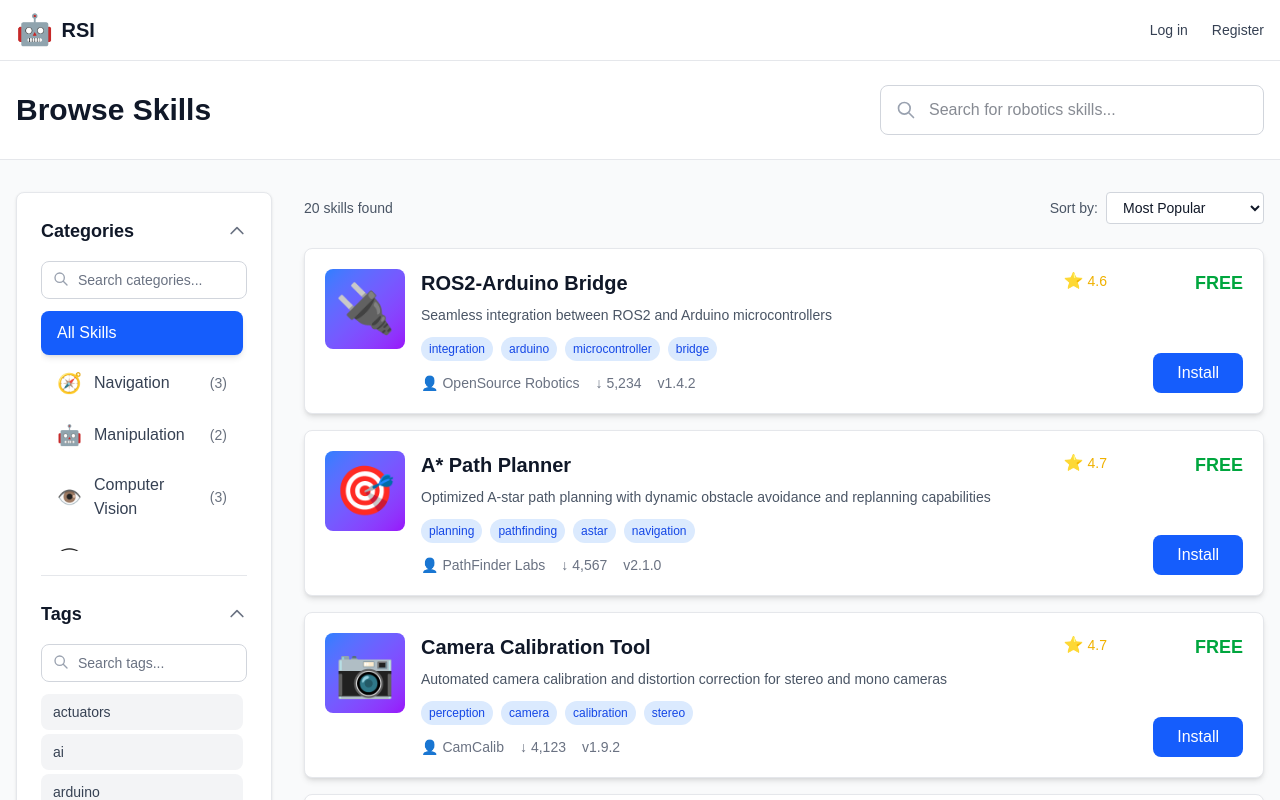
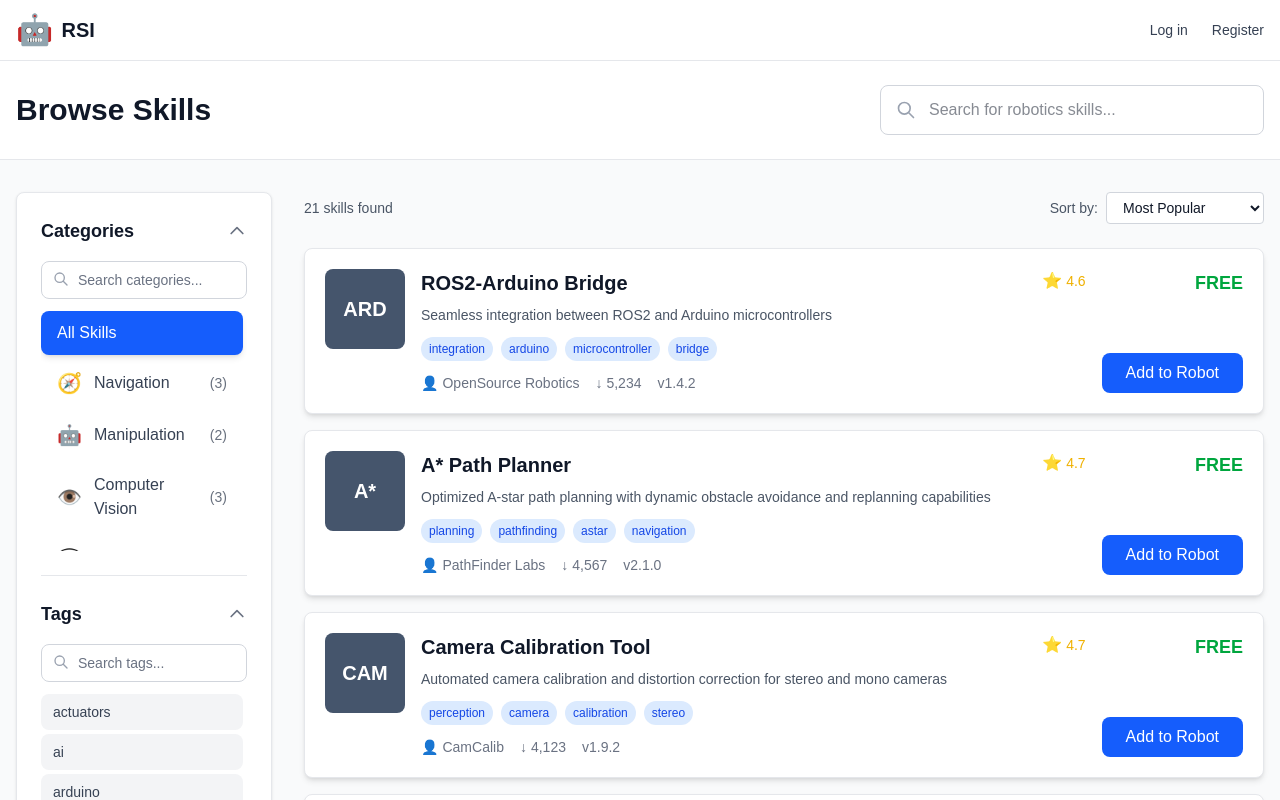
Before and after one commit to Lotru-Labs/skills-store, a Next.js app: page /browse in a window 1280 px wide. Shown: the top 800 px of the page. Built offline with nearby package versions, Linux system fonts and the light colour scheme.

Commit message:
Allow for either an icon or text for each skill

```diff
--- a/src/components/HomeClient.tsx
+++ b/src/components/HomeClient.tsx
@@ -167,7 +167,19 @@ export default function HomeClient({ initialSkills, initialCategories }: HomeCli
                 className="bg-white dark:bg-gray-900 rounded-lg p-6 border border-gray-200 dark:border-gray-700 hover:border-blue-500 dark:hover:border-blue-500 transition-colors"
               >
                 <div className="flex items-start justify-between mb-3">
-                  <div className="text-3xl">{skill.icon}</div>
+                  <div className="w-12 h-12 bg-gradient-to-br from-blue-500 to-purple-600 rounded-lg flex items-center justify-center overflow-hidden">
+                    {skill.icon && (skill.icon.startsWith('http://') || skill.icon.startsWith('https://')) ? (
+                      <img
+                        src={skill.icon}
+                        alt={skill.name}
+                        className="w-full h-full object-cover"
+                      />
+                    ) : (
+                      <span className="text-white font-bold text-sm">
+                        {skill.icon || 'SKL'}
+                      </span>
+                    )}
+                  </div>
                   {skill.isPaid && (
                     <span className="px-2 py-1 bg-green-100 dark:bg-green-900 text-green-800 dark:text-green-100 text-xs font-semibold rounded">
                       ${skill.price}
--- a/src/components/SkillCard.tsx
+++ b/src/components/SkillCard.tsx
@@ -6,34 +6,43 @@ interface SkillCardProps {
   skill: Skill;
 }
 
-// Default icon to use when no skill-specific icon is provided
-const DEFAULT_ICON = '📦';
-
-// Get category default icons as fallback
-const getCategoryIcon = (category: string): string => {
-  const categoryIcons: { [key: string]: string } = {
-    'navigation': '🧭',
-    'manipulation': '🤖',
-    'vision': '👁️',
-    'speech': '💬',
-    'planning': '🗺️',
-    'control': '🎮',
-    'perception': '📡',
-    'integration': '🔗',
+// Get category default text as fallback
+const getCategoryFallback = (category: string): string => {
+  const categoryFallbacks: { [key: string]: string } = {
+    'navigation': 'NAV',
+    'manipulation': 'MAN',
+    'vision': 'VIS',
+    'speech': 'NLP',
+    'planning': 'PLN',
+    'control': 'CTL',
+    'perception': 'PER',
+    'integration': 'INT',
+    'utilities': 'UTL',
   };
-  return categoryIcons[category] || DEFAULT_ICON;
+  return categoryFallbacks[category] || 'SKL';
 };
 
 export default function SkillCard({ skill }: SkillCardProps) {
-  // Use skill.icon if available, otherwise fall back to category icon, then to default icon
-  const displayIcon = skill.icon || getCategoryIcon(skill.category);
+  // Determine what to display: icon as image URL or text
+  const isImageUrl = skill.icon && (skill.icon.startsWith('http://') || skill.icon.startsWith('https://'));
+  const displayText = !isImageUrl ? (skill.icon || getCategoryFallback(skill.category)) : '';
 
   return (
     <div className="bg-white dark:bg-gray-800 rounded-lg shadow-md hover:shadow-lg transition-shadow duration-300 border border-gray-200 dark:border-gray-700">
       <div className="flex flex-col sm:flex-row gap-4 p-5">
-        {/* Icon Section */}
-        <div className="flex-shrink-0 flex items-center justify-center w-20 h-20 bg-gradient-to-br from-blue-500 to-purple-600 rounded-lg text-5xl">
-          {displayIcon}
+        {/* Image/Text Section */}
+        <div className={`flex-shrink-0 flex items-center justify-center w-20 h-20 rounded-lg overflow-hidden ${!isImageUrl ? 'bg-slate-600 dark:bg-slate-700' : ''}`}>
+          {isImageUrl ? (
+            <img
+              src={skill.icon}
+              alt={skill.name}
+              className="w-full h-full object-cover"
+            />
+          ) : (
+            <span className="text-white font-bold text-xl">
+              {displayText}
+            </span>
+          )}
         </div>
 
         {/* Main Content Section */}
@@ -93,7 +102,7 @@ export default function SkillCard({ skill }: SkillCardProps) {
           </div>
 
           <button className="w-full sm:w-auto px-6 py-2 bg-blue-600 hover:bg-blue-700 text-white font-medium rounded-lg transition-colors duration-200">
-            {skill.isPaid ? 'Buy Now' : 'Install'}
+            {skill.isPaid ? 'Buy for Robot' : 'Add to Robot'}
           </button>
         </div>
       </div>
--- a/src/data/db/categories.json
+++ b/src/data/db/categories.json
@@ -46,5 +46,17 @@
     "name": "Integration",
     "icon": "🔗",
     "count": 2
+  },
+  {
+    "id": "simulation",
+    "name": "Simulation",
+    "icon": "🕹️",
+    "count": 0
+  },
+  {
+    "id": "utilities",
+    "name": "Utilities",
+    "icon": "🛠️",
+    "count": 1
   }
 ]
--- a/src/data/db/skills.json
+++ b/src/data/db/skills.json
@@ -1,4 +1,21 @@
 [
+
+  {
+    "id": 0,
+    "name": "Dimensional Variable (DV)",
+    "description": "A way to keep track of units, perform math safely, and convert between different unit systems.",
+    "category": "utilities",
+    "price": 0,
+    "isPaid": false,
+    "author": "Alex Tacescu",
+    "downloads": 1105,
+    "rating": 4.5,
+    "version": "0.1.1",
+    "tags": ["units"],
+    "lastUpdated": "2025-10-05",
+    "compatibility": ["Rust", "C/C++", "Python 3.8+"],
+    "icon": "https://dv.alextac.com/img/dv_logo.webp"
+  },
   {
     "id": "1",
     "name": "Advanced SLAM Navigator",
@@ -11,10 +28,9 @@
     "rating": 4.8,
     "version": "2.3.1",
     "tags": ["slam", "navigation", "mapping", "localization"],
-    "imageUrl": "/api/placeholder/400/300",
     "lastUpdated": "2025-10-01",
     "compatibility": ["ROS2", "Python 3.8+"],
-    "icon": "🗺️"
+    "icon": "SLM"
   },
   {
     "id": "2",
@@ -28,10 +44,9 @@
     "rating": 4.9,
     "version": "1.5.0",
     "tags": ["computer-vision", "detection", "yolo", "ml"],
-    "imageUrl": "/api/placeholder/400/300",
     "lastUpdated": "2025-09-28",
     "compatibility": ["ROS2", "Python 3.9+", "CUDA 11.0+"],
-    "icon": "📦"
+    "icon": "OBJ"
   },
   {
     "id": "3",
@@ -45,10 +60,9 @@
     "rating": 4.6,
     "version": "3.0.2",
     "tags": ["manipulation", "gripper", "control", "force-feedback"],
-    "imageUrl": "/api/placeholder/400/300",
     "lastUpdated": "2025-10-05",
     "compatibility": ["ROS2", "MoveIt2"],
-    "icon": "🦾"
+    "icon": "GRP"
   },
   {
     "id": "4",
@@ -62,10 +76,9 @@
     "rating": 4.5,
     "version": "1.2.3",
     "tags": ["nlp", "speech", "voice-control", "multilingual"],
-    "imageUrl": "/api/placeholder/400/300",
     "lastUpdated": "2025-09-15",
     "compatibility": ["ROS2", "Python 3.8+"],
-    "icon": "🎤"
+    "icon": "VOC"
   },
   {
     "id": "5",
@@ -79,10 +92,9 @@
     "rating": 4.7,
     "version": "2.1.0",
     "tags": ["planning", "pathfinding", "astar", "navigation"],
-    "imageUrl": "/api/placeholder/400/300",
     "lastUpdated": "2025-10-10",
     "compatibility": ["ROS2", "C++17", "Python 3.8+"],
-    "icon": "🎯"
+    "icon": "A*"
   },
   {
     "id": "6",
@@ -96,10 +108,9 @@
     "rating": 4.4,
     "version": "1.8.5",
     "tags": ["control", "pid", "actuators", "tuning"],
-    "imageUrl": "/api/placeholder/400/300",
     "lastUpdated": "2025-09-20",
     "compatibility": ["ROS2", "Real-Time"],
-    "icon": "⚙️"
+    "icon": "PID"
   },
   {
     "id": "7",
@@ -113,10 +124,9 @@
     "rating": 4.9,
     "version": "2.0.1",
     "tags": ["lidar", "perception", "point-cloud", "sensors"],
-    "imageUrl": "/api/placeholder/400/300",
     "lastUpdated": "2025-10-08",
     "compatibility": ["ROS2", "PCL 1.12+"],
-    "icon": "📡"
+    "icon": "LDR"
   },
   {
     "id": "8",
@@ -130,10 +140,9 @@
     "rating": 4.6,
     "version": "1.4.2",
     "tags": ["integration", "arduino", "microcontroller", "bridge"],
-    "imageUrl": "/api/placeholder/400/300",
     "lastUpdated": "2025-09-30",
     "compatibility": ["ROS2", "Arduino"],
-    "icon": "🔌"
+    "icon": "ARD"
   },
   {
     "id": "9",
@@ -147,10 +156,9 @@
     "rating": 4.8,
     "version": "1.1.0",
     "tags": ["vision", "segmentation", "deep-learning", "ai"],
-    "imageUrl": "/api/placeholder/400/300",
     "lastUpdated": "2025-10-12",
     "compatibility": ["ROS2", "PyTorch", "CUDA 11.0+"],
-    "icon": "🧠"
+    "icon": "SEG"
   },
   {
     "id": "10",
@@ -164,10 +172,9 @@
     "rating": 4.5,
     "version": "2.2.0",
     "tags": ["navigation", "safety", "obstacle-avoidance", "reactive"],
-    "imageUrl": "/api/placeholder/400/300",
     "lastUpdated": "2025-10-03",
     "compatibility": ["ROS2", "C++17"],
-    "icon": "🚧"
+    "icon": "OBS"
   },
   {
     "id": "11",
@@ -181,10 +188,9 @@
     "rating": 4.7,
     "version": "1.0.5",
     "tags": ["multi-robot", "coordination", "swarm", "planning"],
-    "imageUrl": "/api/placeholder/400/300",
     "lastUpdated": "2025-09-25",
     "compatibility": ["ROS2", "DDS"],
-    "icon": "🤖"
+    "icon": "MRC"
   },
   {
     "id": "12",
@@ -198,10 +204,9 @@
     "rating": 4.6,
     "version": "1.7.3",
     "tags": ["imu", "sensor-fusion", "kalman", "localization"],
-    "imageUrl": "/api/placeholder/400/300",
     "lastUpdated": "2025-10-07",
     "compatibility": ["ROS2", "C++17", "Python 3.8+"],
-    "icon": "🧭"
+    "icon": "IMU"
   },
   {
     "id": "13",
@@ -215,10 +220,9 @@
     "rating": 4.9,
     "version": "3.2.0",
     "tags": ["navigation", "autonomous", "slam", "planning"],
-    "imageUrl": "/api/placeholder/400/300",
     "lastUpdated": "2025-10-15",
     "compatibility": ["ROS2", "Nav2"],
-    "icon": "🚗"
+    "icon": "AUT"
   },
   {
     "id": "14",
@@ -232,10 +236,9 @@
     "rating": 4.7,
     "version": "2.1.4",
     "tags": ["manipulation", "kinematics", "arm", "inverse-kinematics"],
-    "imageUrl": "/api/placeholder/400/300",
     "lastUpdated": "2025-10-11",
     "compatibility": ["ROS2", "MoveIt2", "KDL"],
-    "icon": "🦿"
+    "icon": "ARM"
   },
   {
     "id": "15",
@@ -249,10 +252,9 @@
     "rating": 4.5,
     "version": "1.3.2",
     "tags": ["vision", "face-recognition", "deep-learning", "detection"],
-    "imageUrl": "/api/placeholder/400/300",
     "lastUpdated": "2025-09-22",
     "compatibility": ["ROS2", "OpenCV", "TensorFlow"],
-    "icon": "👤"
+    "icon": "FCE"
   },
   {
     "id": "16",
@@ -266,10 +268,9 @@
     "rating": 4.6,
     "version": "2.0.1",
     "tags": ["speech", "tts", "voice-synthesis", "audio"],
-    "imageUrl": "/api/placeholder/400/300",
     "lastUpdated": "2025-10-09",
     "compatibility": ["ROS2", "Python 3.8+"],
-    "icon": "🔊"
+    "icon": "TTS"
   },
   {
     "id": "17",
@@ -283,10 +284,9 @@
     "rating": 4.4,
     "version": "1.6.0",
     "tags": ["planning", "rrt", "pathfinding", "sampling"],
-    "imageUrl": "/api/placeholder/400/300",
     "lastUpdated": "2025-09-18",
     "compatibility": ["ROS2", "C++17", "OMPL"],
-    "icon": "🌳"
+    "icon": "RRT"
   },
   {
     "id": "18",
@@ -300,10 +300,9 @@
     "rating": 4.8,
     "version": "2.3.0",
     "tags": ["control", "mpc", "trajectory", "optimization"],
-    "imageUrl": "/api/placeholder/400/300",
     "lastUpdated": "2025-10-14",
     "compatibility": ["ROS2", "CasADi", "Python 3.9+"],
-    "icon": "🎯"
+    "icon": "MPC"
   },
   {
     "id": "19",
@@ -317,10 +316,9 @@
     "rating": 4.7,
     "version": "1.9.2",
     "tags": ["perception", "camera", "calibration", "stereo"],
-    "imageUrl": "/api/placeholder/400/300",
     "lastUpdated": "2025-10-02",
     "compatibility": ["ROS2", "OpenCV", "Python 3.8+"],
-    "icon": "📷"
+    "icon": "CAM"
   },
   {
     "id": "20",
@@ -334,9 +332,8 @@
     "rating": 4.5,
     "version": "1.2.0",
     "tags": ["integration", "mqtt", "iot", "bridge"],
-    "imageUrl": "/api/placeholder/400/300",
     "lastUpdated": "2025-09-27",
     "compatibility": ["ROS2", "MQTT", "Python 3.8+"],
-    "icon": "📡"
+    "icon": "IOT"
   }
 ]
--- a/src/types/index.ts
+++ b/src/types/index.ts
@@ -15,7 +15,7 @@ export interface Skill {
   imageUrl: string;
   lastUpdated: string;
   compatibility: string[];
-  icon?: string; // Optional icon emoji for the skill
+  icon?: string; // Optional icon: URL for image or short text (1-3 chars) if no image
 }
 
 export interface Category {
```
